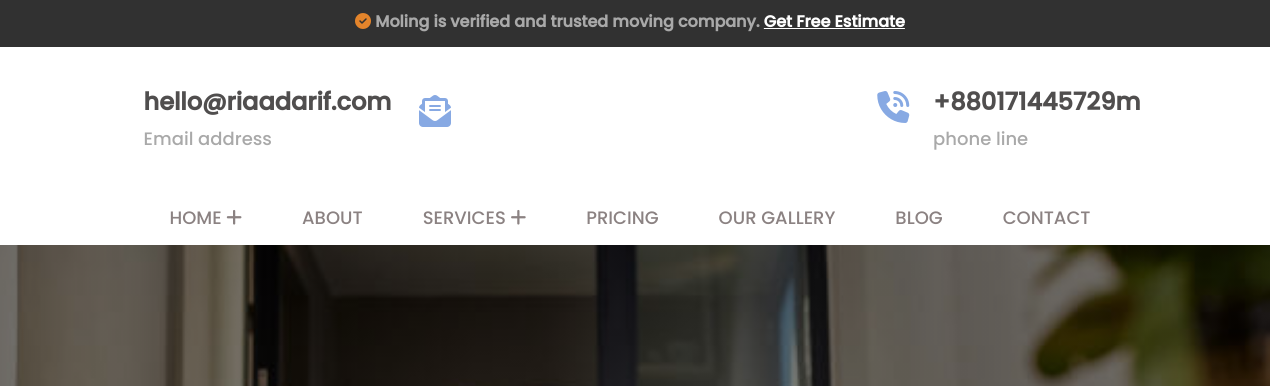
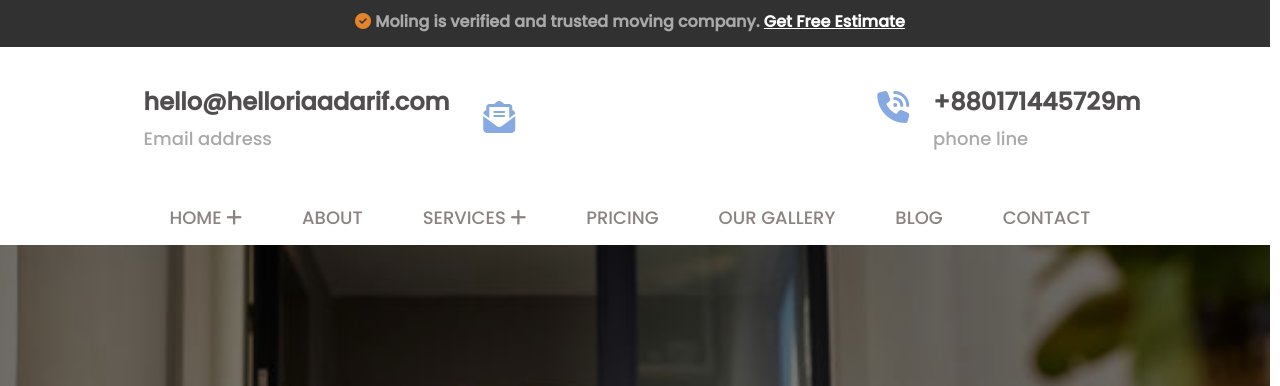
Before and after one commit to arsemagebremichael/Moving-Website, a plain HTML site: page index.html in a window 1280 px wide. Shown: the top 386 px of the page. Drawn offline with Linux system fonts and the light colour scheme.

Commit message:
Update index.html

```diff
--- a/index.html
+++ b/index.html
@@ -21,7 +21,7 @@
     </div>
     <div class="contacts">
         <div class="email">
-            <p><b>hello@riaadarif.com</b> <br> <span id="address">Email address</span></p>
+            <p><b>hello@helloriaadarif.com</b> <br> <span id="address">Email address</span></p>
             <div class="icon-mail">
                 <i class="fa-solid fa-envelope-open-text" style="color: #87A9E3;"></i>
             </div>
```
